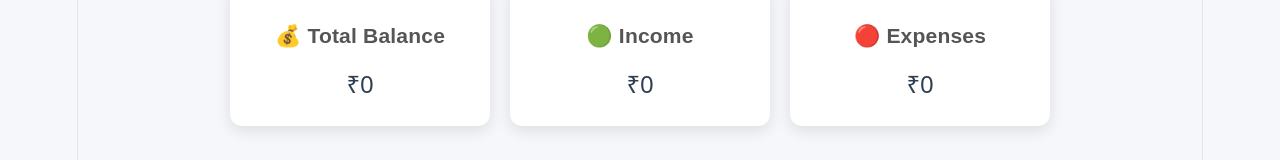
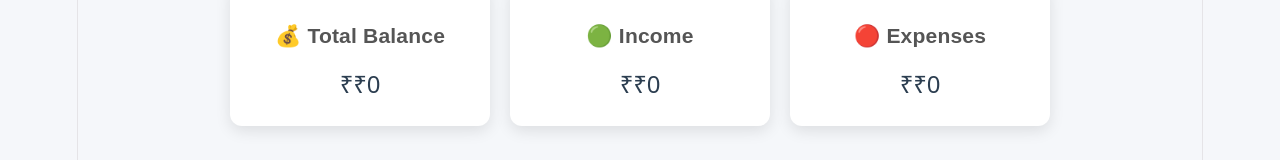
Before and after one commit to vadlanandini13-art/smart-expense-tracker, a React app in the folder frontend/: page / in a window 1280 px wide. Shown: the part 237-397 px from the top of the page. Built offline with nearby package versions, Linux system fonts and the light colour scheme; no server answers; the HTML template or start-up script is replaced by a standard one.

Commit message:
Added expense summary calculations

```diff
--- a/frontend/src/App.jsx
+++ b/frontend/src/App.jsx
@@ -6,6 +6,10 @@ import ExpenseForm from "./components/ExpenseForm";
 function App() {
   const [expenses, setExpenses] = useState([]);
   const [editingExpense, setEditingExpense] = useState(null);
+  const totalExpenses = expenses.reduce((sum, expense) => sum + Number(expense.amount),0);
+  const totalIncome = 0;
+
+const totalBalance = totalIncome - totalExpenses;
 const fetchExpenses = () => {
   fetch("http://127.0.0.1:8000/expenses")
     .then((response) => response.json())
@@ -37,9 +41,9 @@ useEffect(() => {
       <Navbar />
       <p>Manage your income and expenses easily.</p>
       <div className="cards">
-        <SummaryCard title="💰 Total Balance" amount="0" />
-        <SummaryCard title="🟢 Income" amount="0" />
-        <SummaryCard title="🔴 Expenses" amount="0" />
+        <SummaryCard title="💰 Total Balance" amount={`₹${totalBalance}`} />
+        <SummaryCard title="🟢 Income" amount={`₹${totalIncome}`} />
+        <SummaryCard title="🔴 Expenses" amount={`₹${totalExpenses}`} />
       </div>
       <button>+ Add New Expense</button>
       <ExpenseForm onExpenseAdded={fetchExpenses} editingExpense={editingExpense}/>
```
